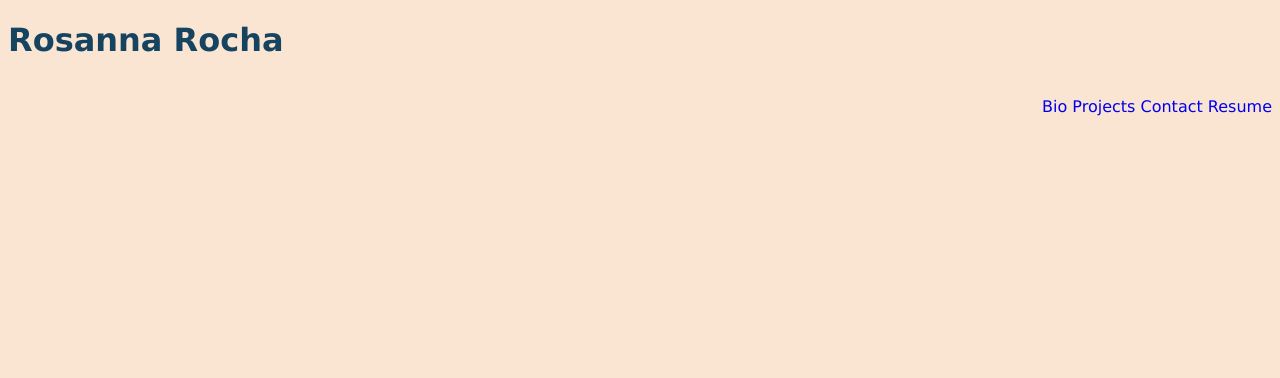
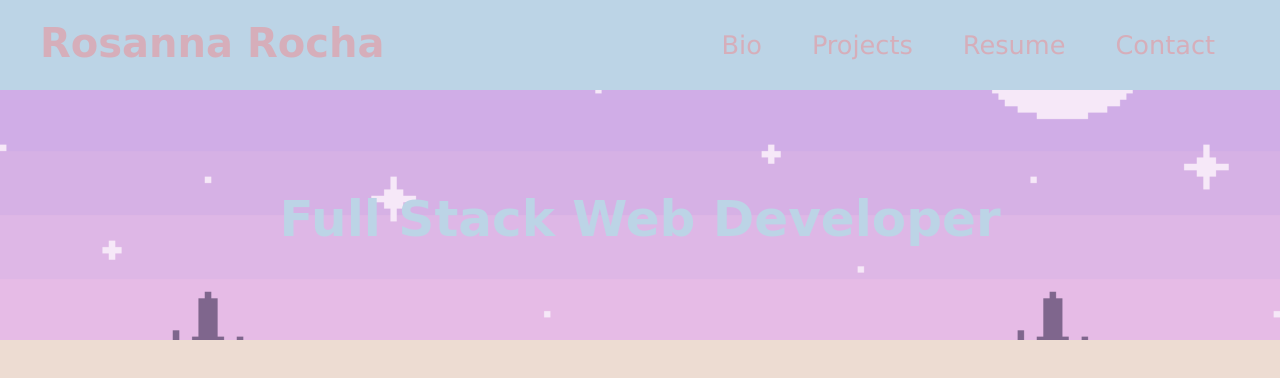
Before and after one commit to RosannaRocha/portfolio, a plain HTML site: page index.html in a window 1280 px wide. Drawn offline with Linux system fonts and the light colour scheme.

Commit message:
styling hero and nav

```diff
--- a/assets/css/style.css
+++ b/assets/css/style.css
@@ -1,17 +1,72 @@
+* {
+    margin: 0;
+    padding: 0;
+    box-sizing: border-box;
+}
+
+
 body {
     font-family:Verdana, Geneva, Tahoma, sans-serif;
-    color: #154360;
-    background-color: #FAE5D3;
+    background-color: #EDDCD2;
+}
+
+h1 {
+    font-family: Brush Script MT, cursive;
+}
+
+/* Styling the header */
+header {
+    padding: 20px 40px;
+    background-color: #BCD4E6;
+    display: flex;
+    justify-content: space-between;
+    flex-wrap: wrap;
+}
+
+header h1 {
+    font-size: 40px;
 }
 
 header nav {
-    float: right;
+    margin: 10px 0;
+}
+
+header nav ul {
+    display: flex;
+    flex-wrap: wrap;
+    justify-content: space-between;
+    align-items: center;
+    list-style: none;
+}
+
+header nav ul li a {
+    margin: 0 25px;
+    font-size: 2vw;
 }
 
 header a {
     text-decoration: none;
+    color: #D6AEBA;
 }
 
 header nav ul li {
     display: inline;
 }
+
+/* Styling the hero */
+.hero {
+    background-image: url("../images/hero-bg.png");
+    background-size: cover;
+    background-position: center;
+    display: flex;
+    justify-content: center;
+    flex-wrap: wrap;
+    height: 250px;
+}
+
+.hero h1 {
+    font-size: 50px;
+    text-align: center;
+    color: #BCD4E6;
+    padding-top: 100px;
+}
--- a/index.html
+++ b/index.html
@@ -9,7 +9,9 @@
 
     <body>
         <header>
-            <h1>Rosanna Rocha</h1>
+            <h1>
+                <a href="/">Rosanna Rocha</a>
+            </h1>
             <nav>
                 <ul>
                     <li>
@@ -19,16 +21,22 @@
                         <a href="projects">Projects</a>
                     </li>
                     <li>
-                        <a href="contact">Contact</a>
+                        <a href="resume">Resume</a>
                     </li>
                     <li>
-                        <a href="resume">Resume</a>
+                        <a href="contact">Contact</a>
                     </li>
                 </ul>
             </nav>
         </header>
 
-        <section>
+        <section class="hero">
+            <div>
+                <h1>
+                    Full Stack Web Developer
+                </h1>
+            </div>
+        </section>
 
 
         </section>
```
Also changed, not shown: assets/images/hero-bg.png (added).
